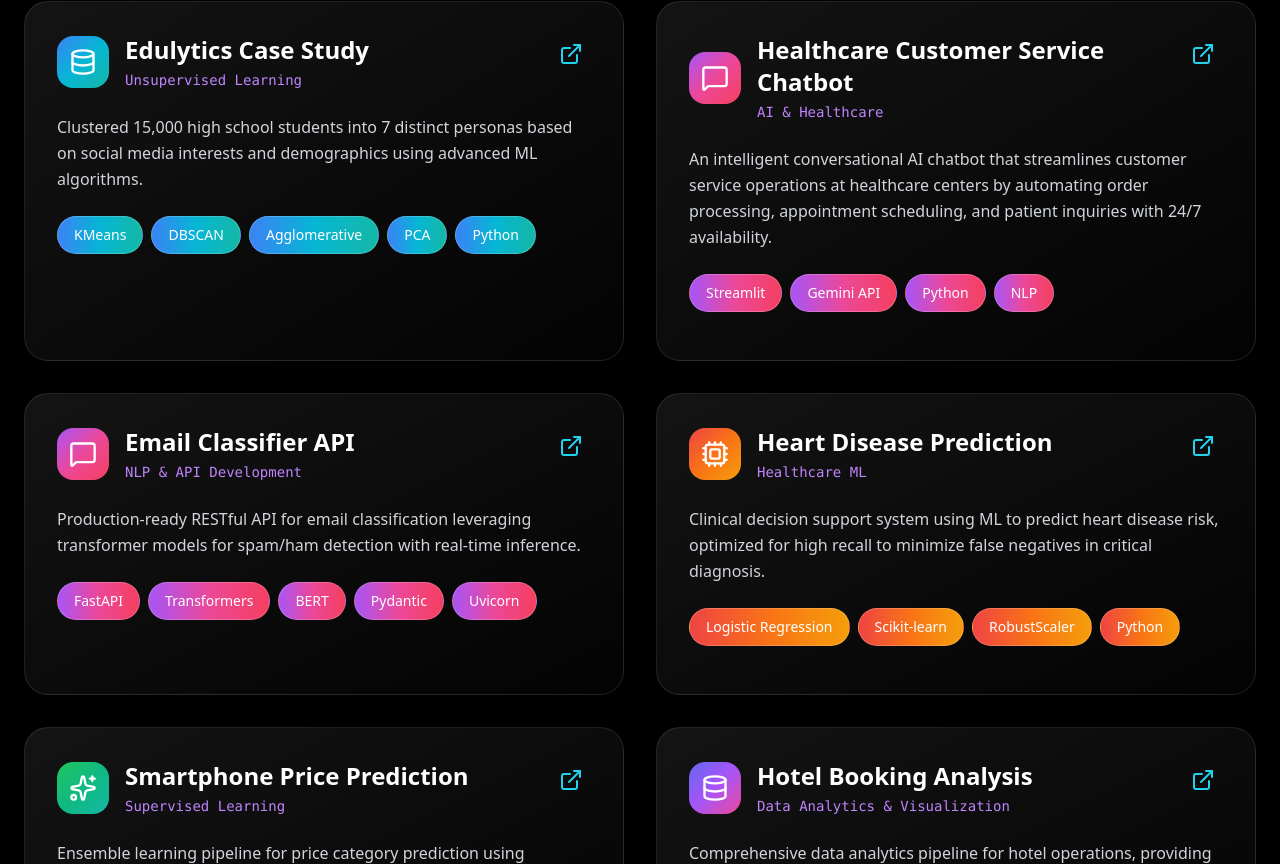
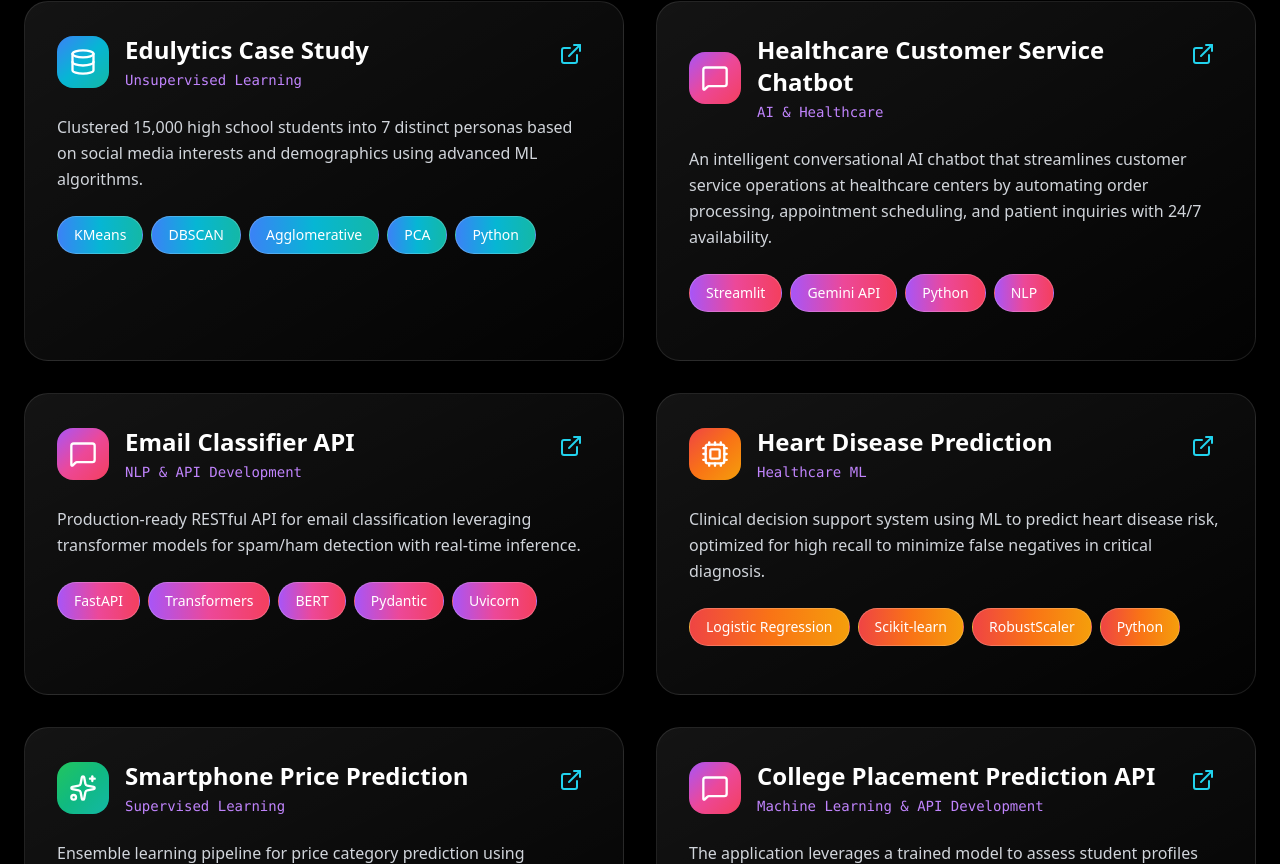
Before and after one commit to Ayomide513/portfolio, a React (Create React App) app: page / in a window 1280 px wide. Shown: the part 1936-2800 px from the top of the page. Built offline with nearby package versions, Linux system fonts and the light colour scheme.

Commit message:
New Project Added

```diff
--- a/src/App.js
+++ b/src/App.js
@@ -79,8 +79,19 @@ export default function AIMLPortfolio() {
       icon: Sparkles,
       gradient: "from-green-500 via-emerald-500 to-teal-500"
     },
+     {
+      id: 6,
+      title: "College Placement Prediction API",
+      category: "Machine Learning & API Development",
+      description: "The application leverages a trained model to assess student profiles and forecast placement chances.",
+      tech: ["FastAPI, scikit-learn, Pydantic, Uvicorn"],
+      metrics: "Real-time predictions with confidence scores",
+      github: "https://github.com/Ayomide513/college_placement",
+      icon: MessageSquare,
+      gradient: "from-purple-500 via-pink-500 to-rose-500"
+    },
     {
-      id: 6,
+      id: 7,
       title: "Hotel Booking Analysis",
       category: "Data Analytics & Visualization",
       description: "Comprehensive data analytics pipeline for hotel operations, providing actionable insights for revenue optimization and demand forecasting.",
```
